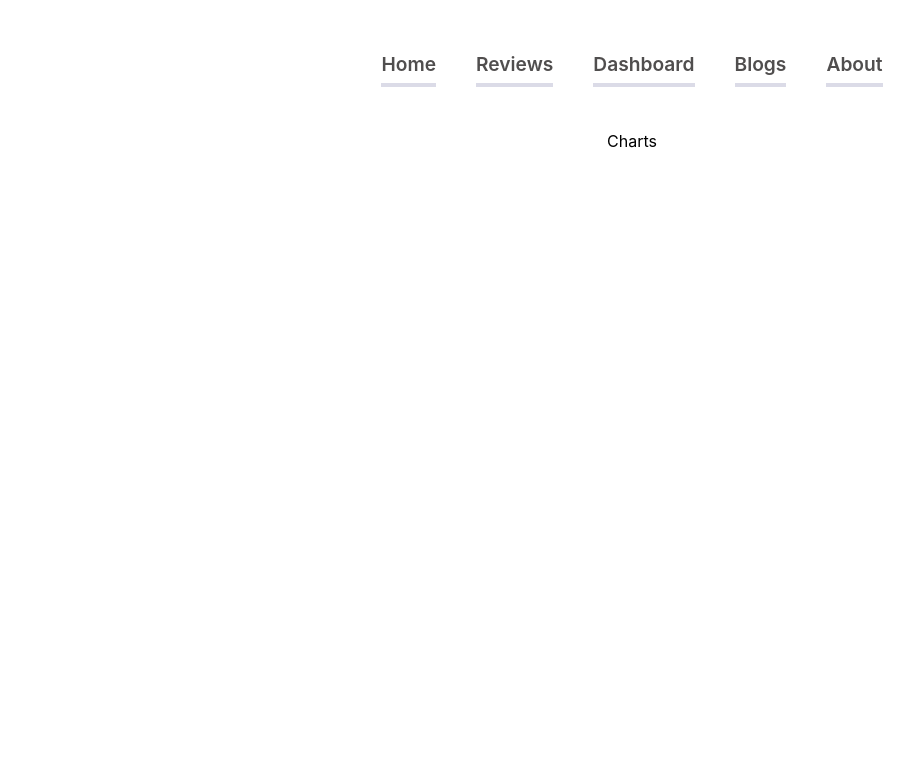
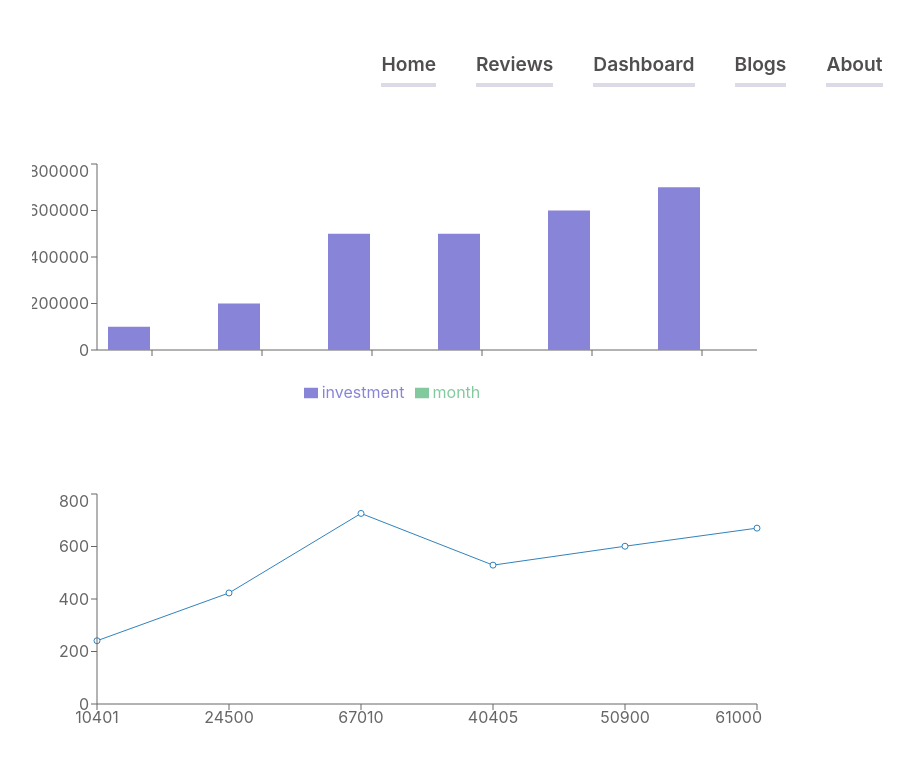
Before and after one commit to SabikunNaharTanha/Amazon-Forest-Customer-Review-Site, a React (Create React App) app: page /dashboard in a window 1280 px wide. Shown: the top 762 px of the page, without its empty margins (8-922 px from the left). Built offline with nearby package versions, Linux system fonts and the light colour scheme.

Commit message:
added the dashboard

```diff
--- a/package.json
+++ b/package.json
@@ -6,10 +6,12 @@
     "@testing-library/jest-dom": "^5.16.4",
     "@testing-library/react": "^13.3.0",
     "@testing-library/user-event": "^13.5.0",
+    "axios": "^0.27.2",
     "react": "^18.2.0",
     "react-dom": "^18.2.0",
     "react-router-dom": "^6.3.0",
     "react-scripts": "5.0.1",
+    "recharts": "^2.1.12",
     "web-vitals": "^2.1.4"
   },
   "scripts": {
--- a/src/App.js
+++ b/src/App.js
@@ -6,6 +6,8 @@ import Review from './components/Review/Review';
 import Blogs from './components/Blogs/Blogs';
 import DashBoard from './components/DashBoard/Dashboard'
 import About from './components/About/About';
+import Notfound from './components/Notfound/Notfound';
+import Footer from './Hook/Footer/Footer'
 
 function App() {
   return (
@@ -18,7 +20,9 @@ function App() {
         <Route path='/dashboard' element={<DashBoard />}></Route>
         <Route path='/blogs' element={<Blogs />}></Route>
         <Route path='/about' element={<About />}></Route>
+        <Route path='*' element={<Notfound />}></Route>
       </Routes>
+      {/* <Footer></Footer> */}
 
 
     </div>
--- a/src/Hook/Footer/Footer.css
+++ b/src/Hook/Footer/Footer.css
@@ -1,6 +1,9 @@
 .footer {
     text-decoration: none;
     color: white;
-    background-color: black;
+    background-color: rgb(82, 81, 81);
     padding: 30px;
+    position: absolute;
+    bottom: 0;
+    width: 100%;
 }
--- a/src/components/DashBoard/Dashboard.js
+++ b/src/components/DashBoard/Dashboard.js
@@ -1,10 +1,70 @@
 import React from 'react';
+import { Bar, BarChart, Legend, Line, LineChart, Tooltip, XAxis, YAxis } from 'recharts';
+import './Dashboard.css'
+const Dashboard = () => {
+    const data = [
+        {
+            "month": "Mar",
+            "investment": 100000,
+            "sell": 241,
+            "revenue": 10401
+        },
+        {
+            "month": "Apr",
+            "investment": 200000,
+            "sell": 423,
+            "revenue": 24500
+        },
+        {
+            "month": "May",
+            "investment": 500000,
+            "sell": 726,
+            "revenue": 67010
+        },
+        {
+            "month": "Jun",
+            "investment": 500000,
+            "sell": 529,
+            "revenue": 40405
+        },
+        {
+            "month": "Jul",
+            "investment": 600000,
+            "sell": 601,
+            "revenue": 50900
+        },
+        {
+            "month": "Aug",
+            "investment": 700000,
+            "sell": 670,
+            "revenue": 61000
+        }
+    ];
 
-const Dashboard = () => {
     return (
-        <div>
-            <h1>Charts</h1>
+        <div className='dashboard'>
+            <BarChart className='m-10 mt-20 mb-20' width={730} height={250} data={data}>
+                <XAxis dataKey="name" />
+                <YAxis />
+                <Tooltip />
+                <Legend />
+                <Bar dataKey="investment" fill="#8884d8" />
+                <Bar dataKey="month" fill="#82ca9d" />
+            </BarChart>
+            <LineChart className='m-10' width={730} height={250} data={data}>
+                <Line dataKey={'sell'}></Line>
+                <Line dataKey={'revenue'}></Line>
+
+                <YAxis dataKey={'sell'}></YAxis>
+                <XAxis dataKey={'revenue'}></XAxis>
+                <Tooltip></Tooltip>
+            </LineChart>
         </div>
+
+
+
+
+
     );
 };
 
--- a/src/components/Home/Home.js
+++ b/src/components/Home/Home.js
@@ -1,4 +1,5 @@
 import React from 'react';
+import axios from 'axios';
 import { useEffect } from 'react';
 import { useState } from 'react';
 import { Link } from 'react-router-dom';
@@ -13,6 +14,8 @@ const Home = () => {
             .then(res => res.json())
             .then(data => setReview(data))
     }, []);
+
+
 
 
     return (
--- /dev/null
+++ b/src/components/Notfound/Notfound.js
@@ -0,0 +1,11 @@
+import React from 'react';
+
+const Notfound = () => {
+    return (
+        <div>
+            <span> <h1 className='text-4xl text-red-700 font-extrabold'>404</h1><h2 className='text-3xl text-stone-700 font-bold'> Page Not Found</h2></span>
+        </div>
+    );
+};
+
+export default Notfound;
```
Also changed, not shown: src/components/Notfound/Notfound.css (added), 1 other file (tests, documents, lock files or other folders).
